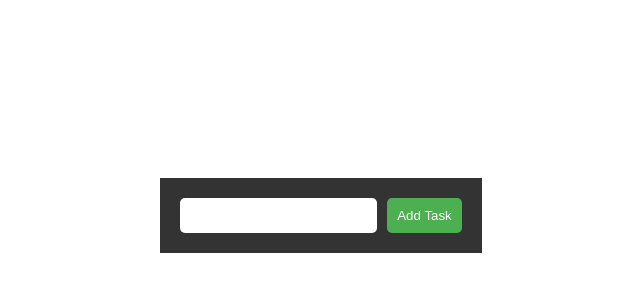
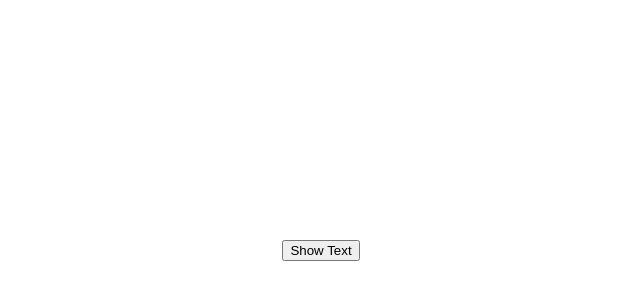
Before and after one commit to KyiPhyuKhant/react-app, a React (Create React App) app: page / in a window 1280 px wide. Shown: the part 170-470 px from the top of the page, without its empty margins (319-959 px from the left). Built offline with nearby package versions, Linux system fonts and the light colour scheme.

Commit message:
added module6 js file

```diff
--- /dev/null
+++ b/src/Module6.js
@@ -0,0 +1,23 @@
+import './App.css';
+import { useState } from 'react';
+import { Text } from './Text.js';
+
+function App() {
+    const [showText, setshowText] = useState(false);
+
+    return (
+        <div className='App'>
+            <button
+            onClick={()=>{
+                setshowText(!showText);
+            }}
+            >
+                Show Text
+            </button>
+
+            {showText && <Text />}
+        </div>
+    );
+}
+
+export default App;
--- a/src/index.js
+++ b/src/index.js
@@ -3,12 +3,13 @@ import ReactDOM from 'react-dom/client';
 import './index.css';
 // import App from './App';;
 import reportWebVitals from './reportWebVitals';
-import Module5 from './Module5'
+// import Module5 from './Module5'
+import Module6 from './Module6'
 
 const root = ReactDOM.createRoot(document.getElementById('root'));
 root.render(
   <React.StrictMode>
-    <Module5 />
+    <Module6 />
   </React.StrictMode>
 );
 
```
Also changed, not shown: src/Text.js (added).
